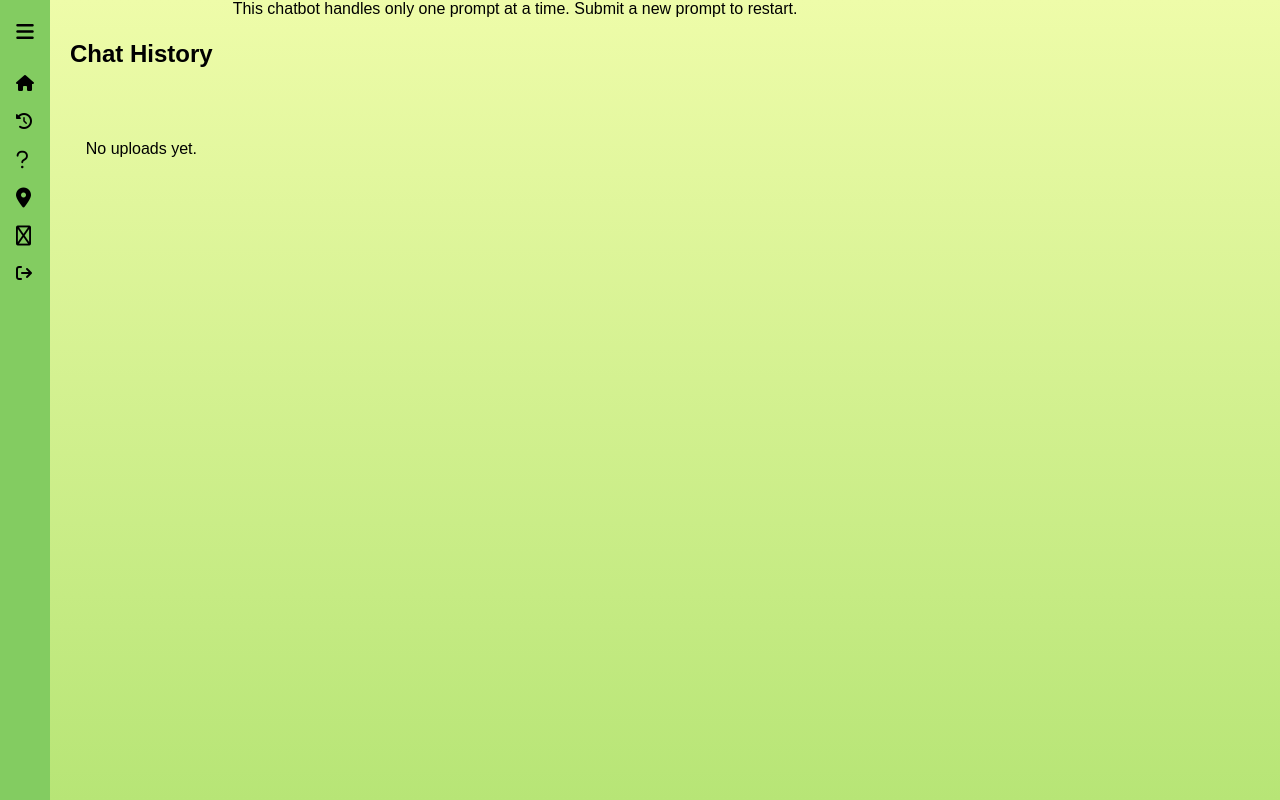
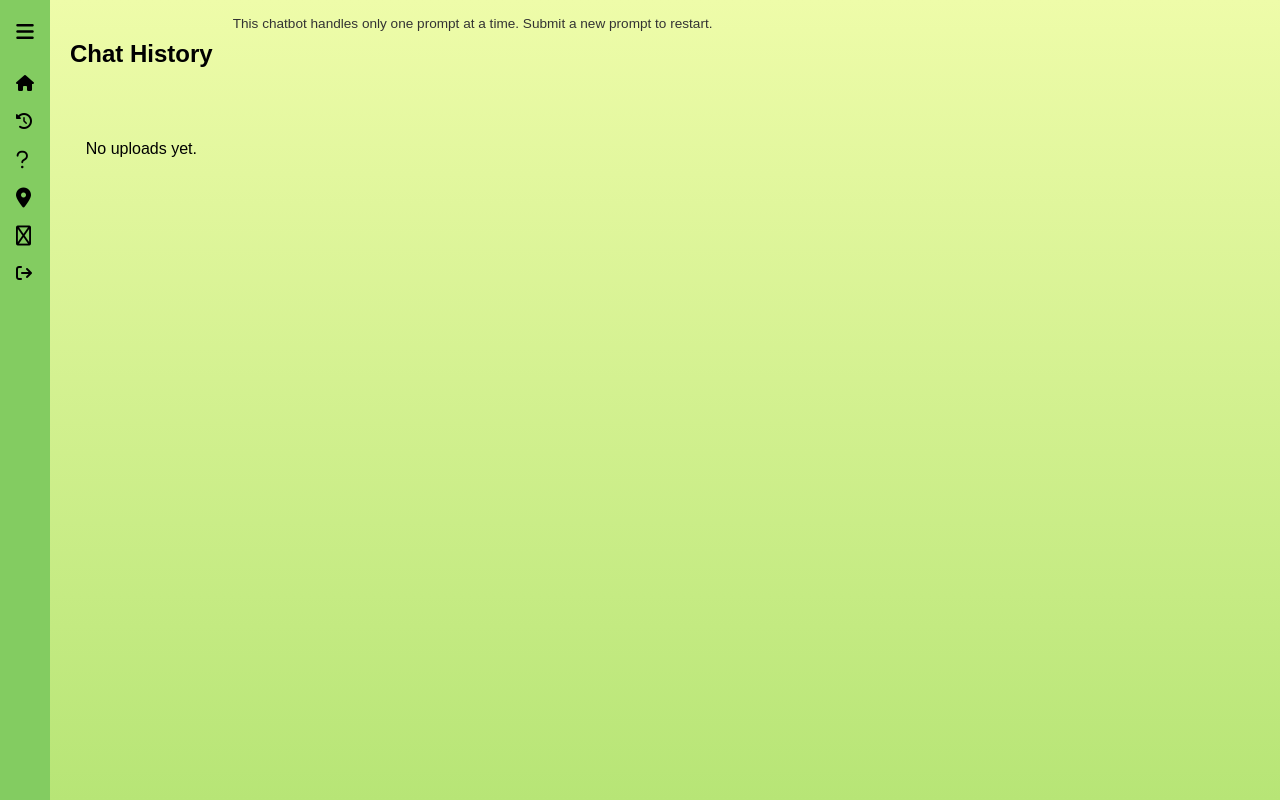
Before and after one commit to makcikkado/fyp-django-deployment, a Django app: page /history/ in a window 1280 px wide. Run offline with Django 5.2, Linux system fonts and the light colour scheme; a user stored in the database is signed in; data comes from the database, SQL or seed files in the repository; some libraries are stand-ins or nearby versions.

Commit message:
Update history.html
footer css

```diff
--- a/root/templates/history.html
+++ b/root/templates/history.html
@@ -37,6 +37,13 @@
             transform: translate(-50%, -50%);
             /* border-radius: 10px; */
         }
+
+        .footer {
+            margin-top: 1rem;
+            font-size: 0.85rem;
+            color: #333;
+        }
+
         .upload-box {
             border: 2px solid #FFFFFF;
             border-width: 2px;
```
